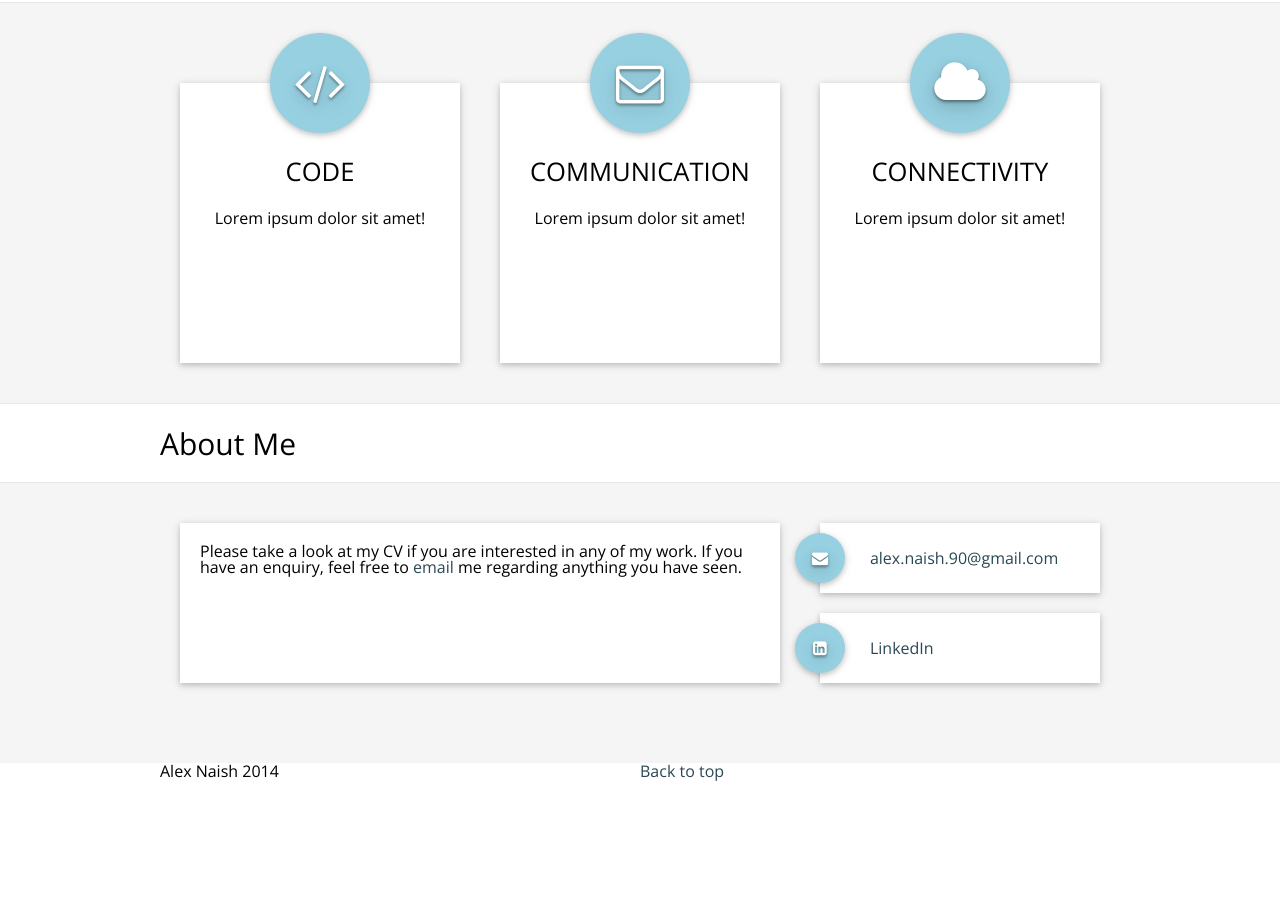
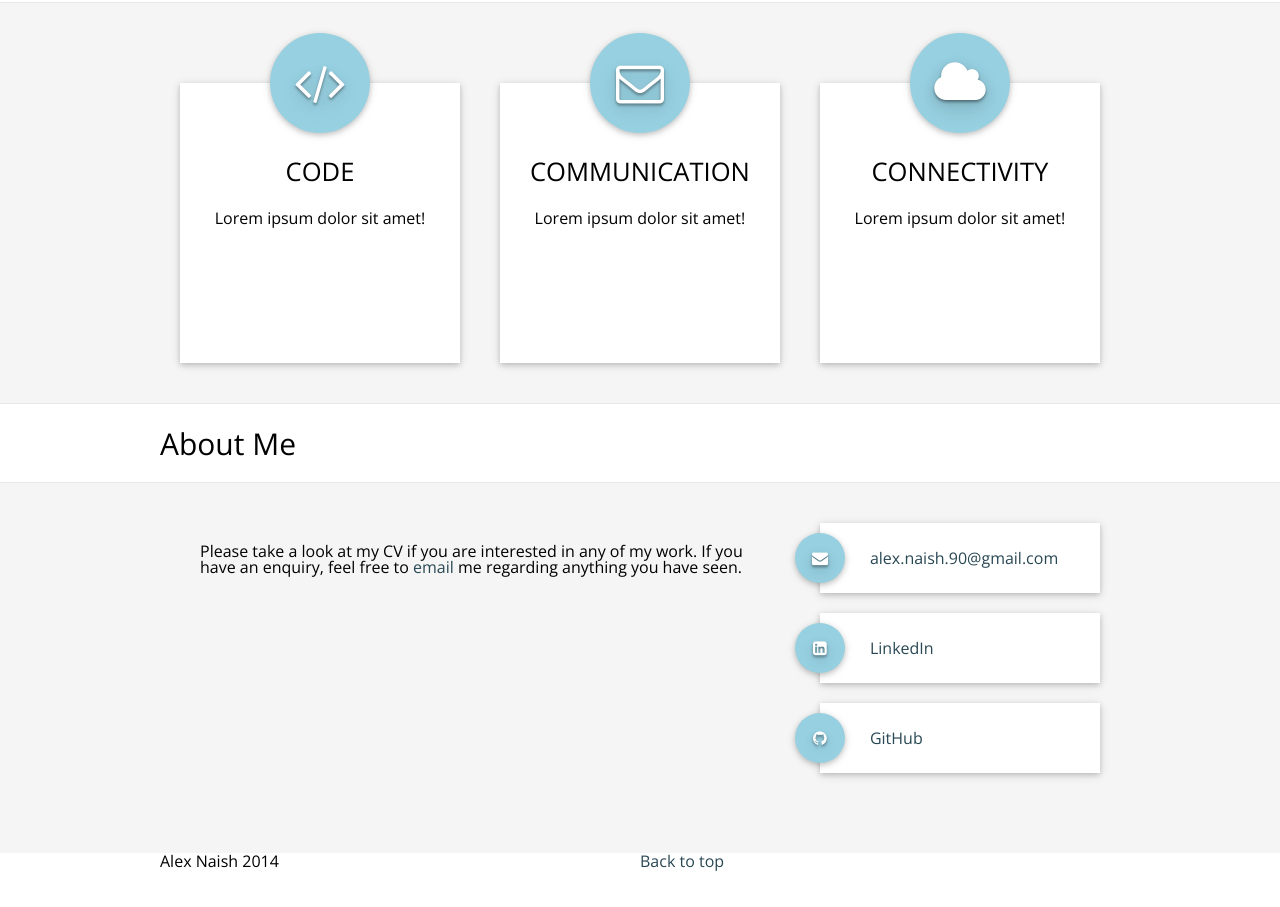
Before and after one commit to alexnaish/grid-sass-portfolio, a website: page index.html in a window 1280 px wide. Shown: the part 477-1384 px from the top of the page. Before the commit the page ends 1296 px from the top, so only its background shows below. Drawn offline with nearby package versions, Linux system fonts and the light colour scheme.

Commit message:
Fix header background being incorrect + a little more work on blocks"

```diff
--- a/gulpfile.js
+++ b/gulpfile.js
@@ -12,7 +12,6 @@ var gulp = require('gulp'),
 gulp.task('sass', function() {
     return sass('sass/style.scss', {style: 'expanded'})
         .pipe(autoprefixer(['last 3 versions']))
-        .pipe(gulp.dest('css'))
         .pipe(rename({
             suffix: '.min'
         }))
--- a/index.html
+++ b/index.html
@@ -98,6 +98,12 @@
                         <div class="block-text"><a href="http://uk.linkedin.com/in/alexnaish/">LinkedIn</a>
                         </div>
                     </li>
+                    <li>
+                        <div class="block-icon"><i class="fa fa-github"></i>
+                        </div>
+                        <div class="block-text"><a href="https://github.com/alexnaish">GitHub</a>
+                        </div>
+                    </li>
                 </ul>
                 <p></p>
             </div>
--- a/sass/blocks.scss
+++ b/sass/blocks.scss
@@ -8,9 +8,7 @@ $height : 70px;
 
     .panel {
         width: 100%;
-        background: white;
         margin: 20px 0;
-        @extend .box-shadow;
 
         &.main {
             min-height: 160px;
@@ -21,6 +19,8 @@ $height : 70px;
 
     li {
         @extend .panel;
+        @extend .box-shadow;
+        background: white;
         height: $height;
         line-height: $height;
 
@@ -42,7 +42,6 @@ $height : 70px;
             transition: background-color $TRANSITION_TIME $TRANSITION_TYPE;
             box-shadow: 0 2px 5px 0 rgba(0,0,0,.16),0 2px 10px 0 rgba(0,0,0,.12);
 
-
             i {
                 display: table-cell;
                 vertical-align: middle;
@@ -55,6 +54,10 @@ $height : 70px;
 
         .block-text {
             width: 90%;
+
+            a {
+                display: block;
+            }
         }
     }
 }
```
Also changed, not shown: css/style.css, css/style.min.css.
